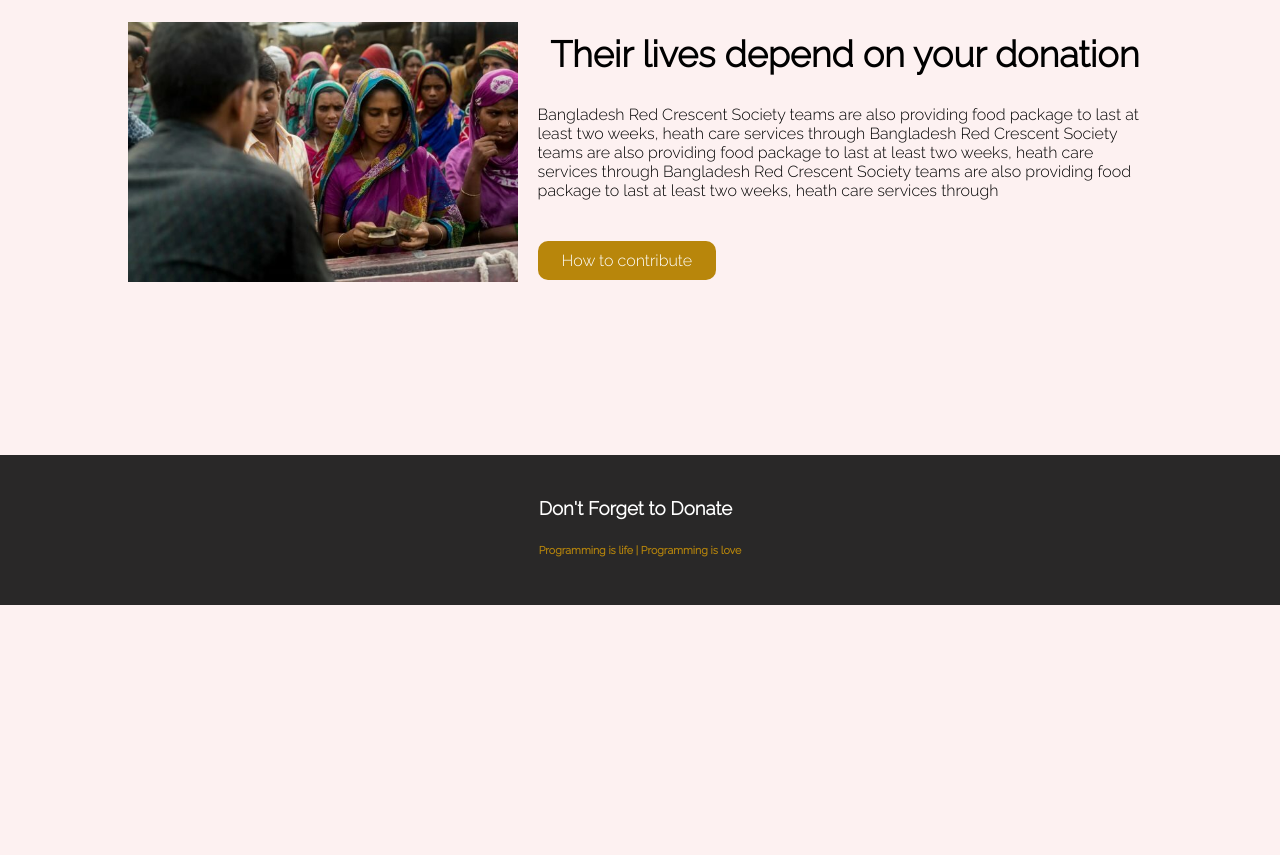
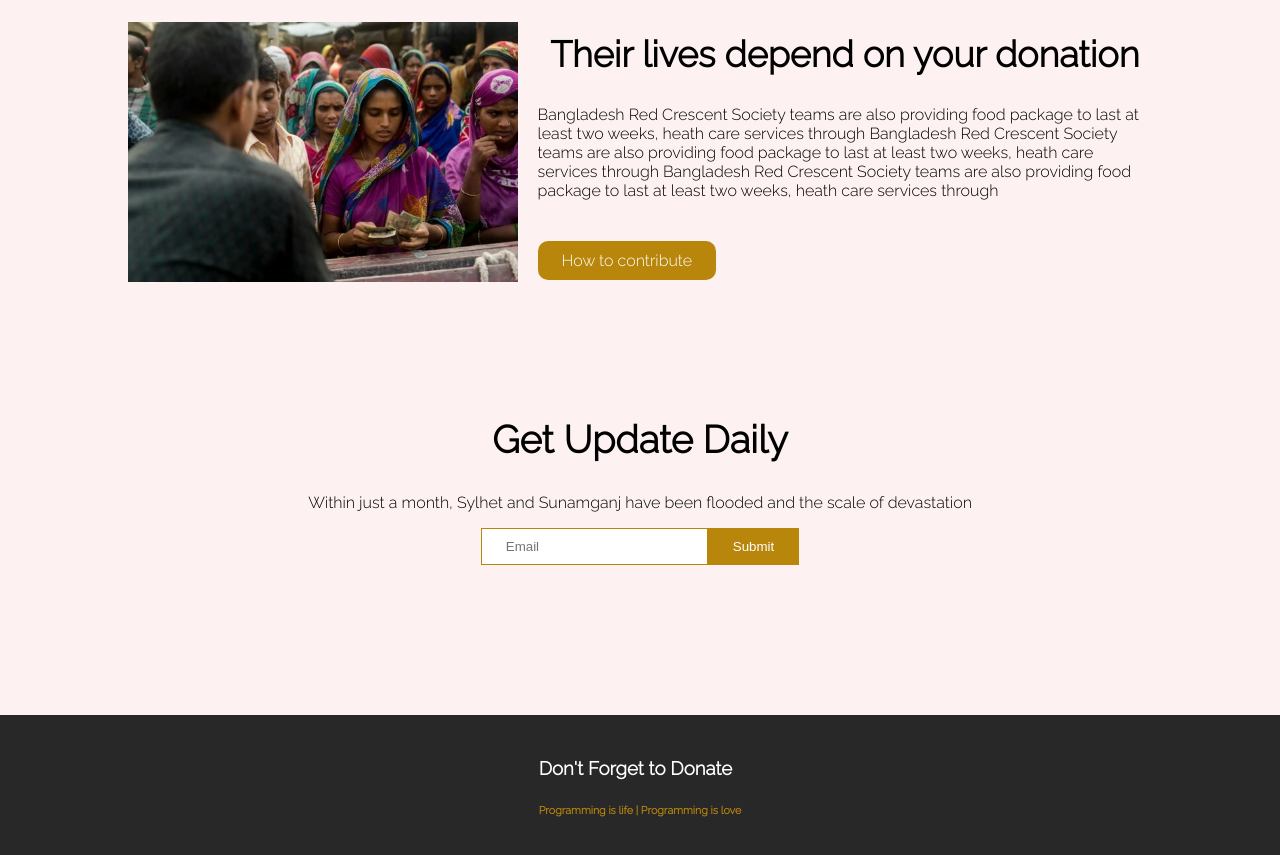
Before and after one commit to zayedhossain120/DonateSylhet, a plain HTML site: page index.html in a window 1280 px wide. Shown: the part 2322-3177 px from the top of the page. Before the commit the page ends 2927 px from the top, so only its background shows below. Drawn offline with Linux system fonts and the light colour scheme.

```diff
--- a/index.html
+++ b/index.html
@@ -107,6 +107,7 @@
 
     </section>
 
+
     <section class="container">
         <div class="donate-content">
             <div class="donate-content-item1">
@@ -139,6 +140,22 @@
         </div>
     </section>
 
+    <!-- email section -->
+    <section class="container">
+        <div class="eamil-header">
+            <h1>Get Update Daily</h1>
+            <p>Within just a month, Sylhet and Sunamganj have been flooded and the scale of devastation</p>
+
+        </div>
+        <div class="mail-input">
+            <input class="email" type="eamil" placeholder="Email">
+            <button>Submit</button>
+        </div>
+    </section>
+
+
+    <!-- footer start -->
+
     <footer class="footer">
         <div>
             <h3>Don't Forget to Donate</h3>
--- a/style.css
+++ b/style.css
@@ -8,7 +8,7 @@ body {
 
 .banner-img {
     position: relative;
-    background-image: linear-gradient(rgba(0, 0, 0, 0.459), rgba(0, 0, 0, 0.219), rgba(0, 0, 0, 0.644)), url(/images/donation13.jpg);
+    background-image: linear-gradient(rgba(0, 0, 0, 0.459), rgba(0, 0, 0, 0.219), rgba(0, 0, 0, 0.644)), url(images/donation13.jpg);
     background-size: cover;
     height: 700px;
     overflow: hidden;
@@ -213,3 +213,38 @@ body {
 .footer h6 {
     color: darkgoldenrod
 }
+
+.eamil-header h1 {
+    text-align: center;
+    font-size: 38px;
+}
+
+.eamil-header p {
+    text-align: center;
+}
+
+.mail-input {
+    display: flex;
+    align-items: center;
+    justify-content: center;
+}
+
+.mail-input input {
+    color: white;
+    padding: 10px 24px;
+    border: 1px solid darkgoldenrod;
+    text-decoration: none;
+}
+
+.mail-input button {
+    color: white;
+    padding: 10px 24px;
+    background: darkgoldenrod;
+    text-decoration: none;
+    transition: .6s;
+    border: 1px solid darkgoldenrod;
+}
+
+.mail-input button:hover {
+    opacity: 0.6;
+}
```
